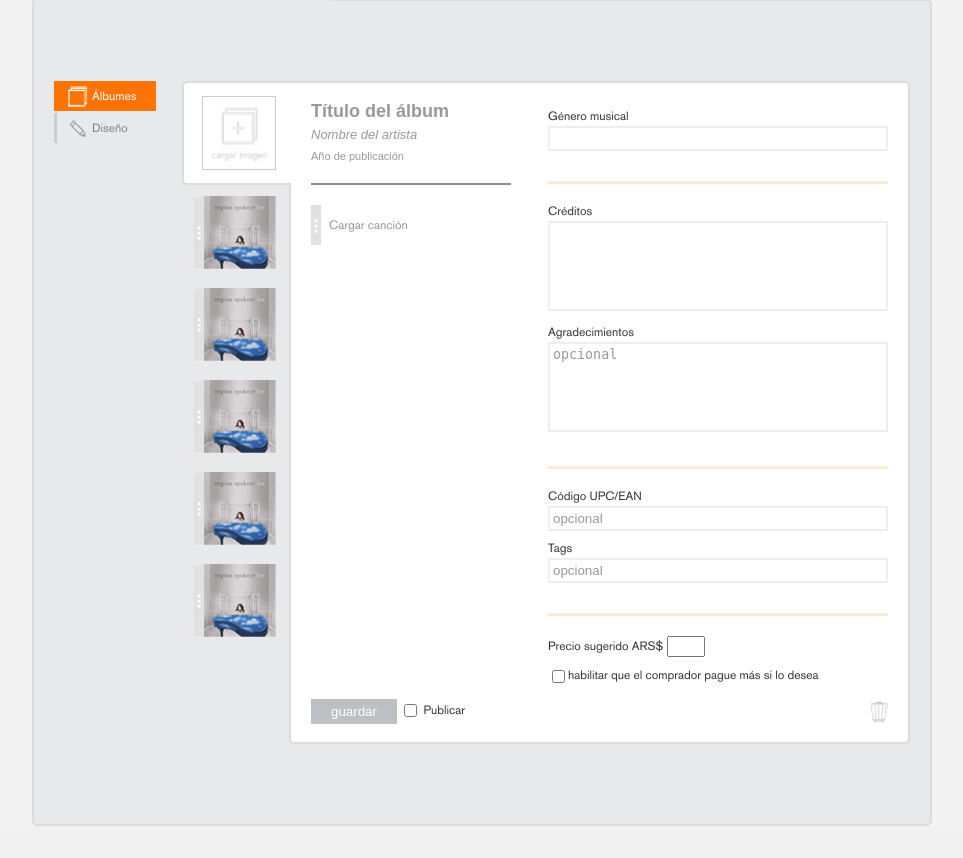
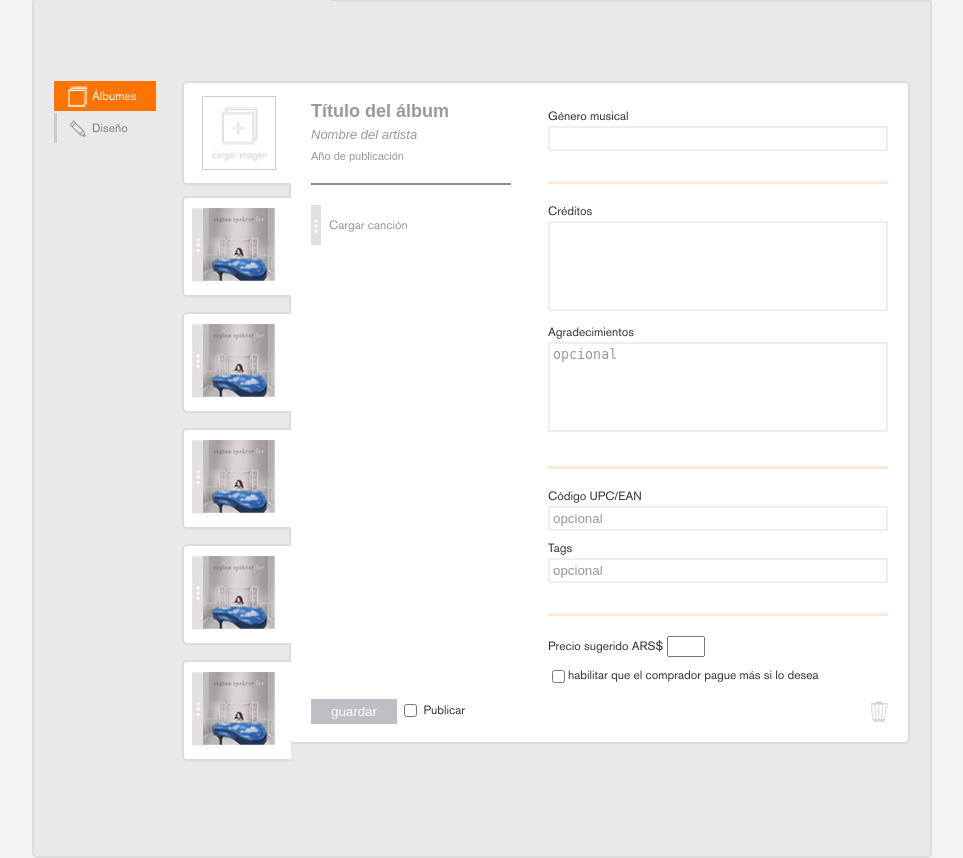
Before and after one commit to fleopardo/sebastian, a PHP site: page /tu-musica.html in a window 1280 px wide. Shown: the part 125-983 px from the top of the page, without its empty margins (158-1121 px from the left). Before the commit the page ends 951 px from the top, so only its background shows below. Run offline with PHP 8.4, Linux system fonts and the light colour scheme.

Commit message:
Crossbrowsing + tu musica pestañas dropables

```diff
--- a/css/tu-musica.css
+++ b/css/tu-musica.css
@@ -76,9 +76,16 @@
 /* Album List */
 
 .tu-musica .content .album-list{
-    margin-left: 54px;
+    margin-left: 40px;
     margin-top: 115px;
     float: left;
+}
+
+.tu-musica .content .album-list > ul{
+	width: 109px;
+	position: relative;
+	z-index: 10;
+	left: 3px;
 }
 
 .tu-musica .content .album-list .drag-section{
@@ -92,12 +99,23 @@
 .tu-musica .content .album-list li{
     position: relative;
     margin-bottom: 15px;
+    padding: 10px 0 10px 8px;
+    border: 2px solid #dcdcdd;
+    border-right: 0;
+    background: #fff;
+    border-radius: 5px;
+    border-top-right-radius: 0;
+    border-bottom-right-radius: 0;
 }
 
 .tu-musica .content .album-list li a{
     display: inline-block;
     margin-left: 10px;
     cursor: move;
+}
+
+.tu-musica .content .album-list li.active{
+    background-color: #fff;
 }
 
 
--- a/tu-musica.html
+++ b/tu-musica.html
@@ -68,7 +68,7 @@
 
             <div class="album-list">
                 <ul>
-                    <li>
+                    <li class="active">
                         <span class="drag-section"></span>
                         <a href="#"><img src="img/album-example.jpg" width="73" height="73" /></a>
                     </li>
```
